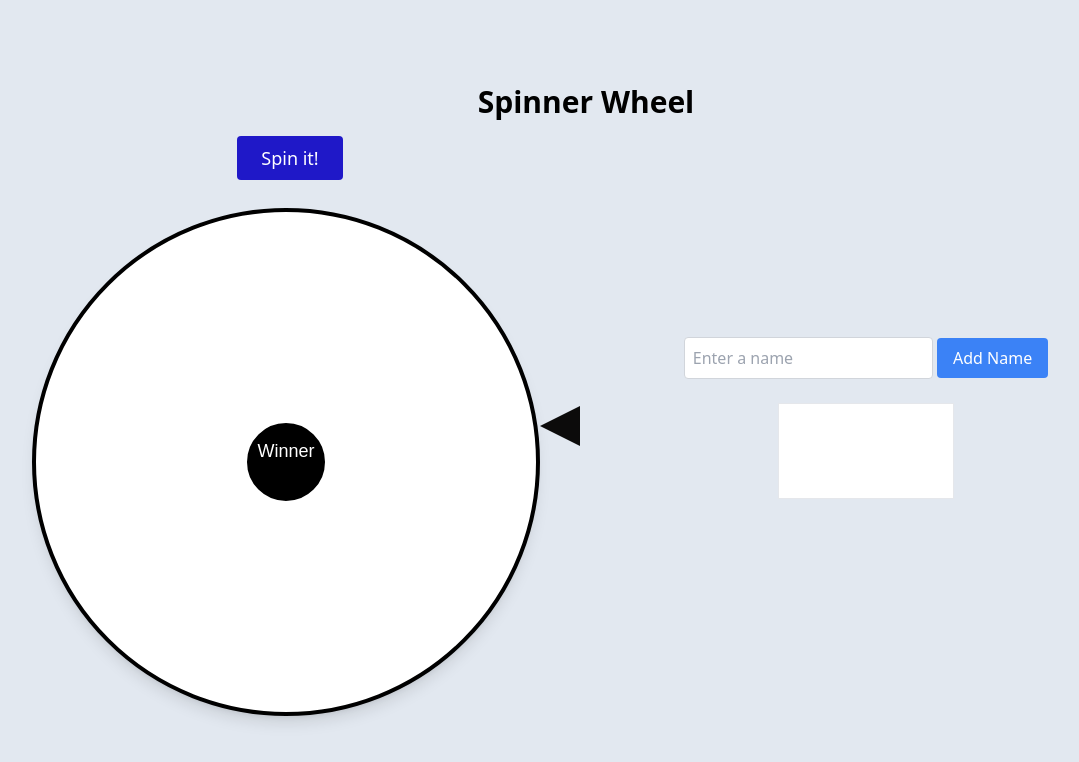
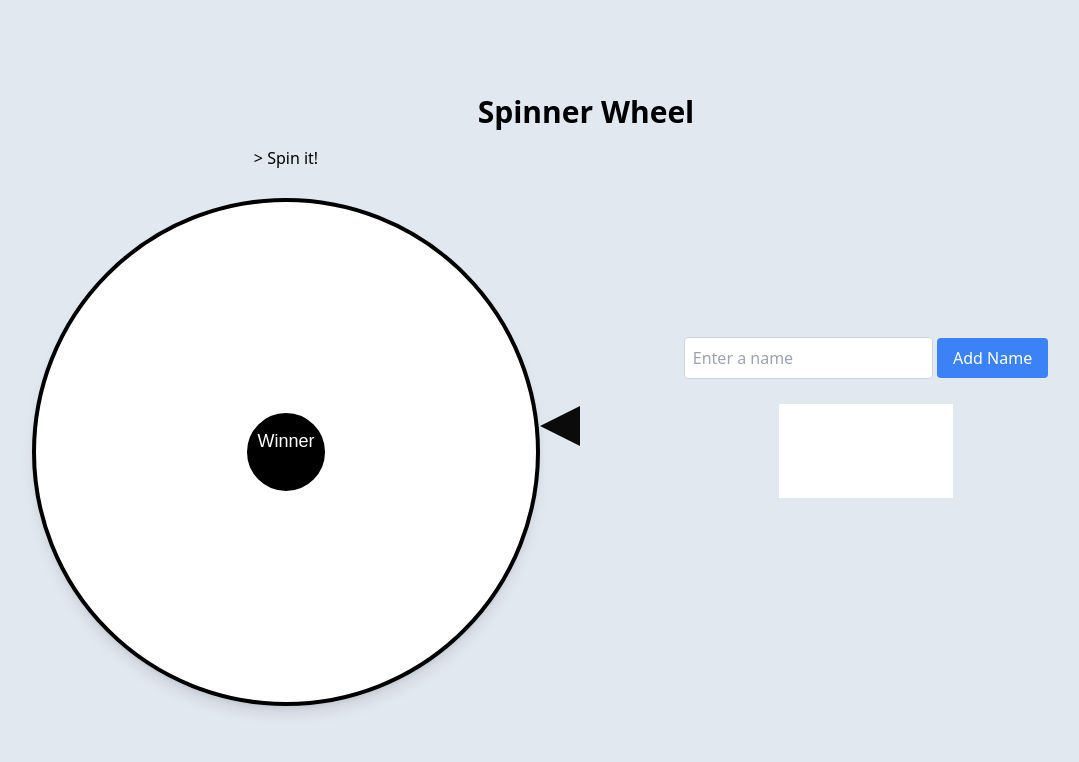
Before and after one commit to mdimamhosen/Task_One_Spin_wheel, a website built with Vite: page index.html in a window 1280 px wide. Shown: the whole page, without its empty margins (54-1133 px from the left). Built offline with nearby package versions, Linux system fonts and the light colour scheme.

Commit message:
final commit

```diff
--- a/index.html
+++ b/index.html
@@ -18,11 +18,7 @@
         <div class="flex justify-center items-center">
           <div class="flex flex-col gap-3">
             <div>
-              <button
-                class="px-6 py-2 text-lg bg-[#1F18C8] text-white rounded hover:bg-[#130eb6] transition duration-300 ml-2"
-              >
-                Spin it!
-              </button>
+              <button>> Spin it!</button>
             </div>
             <div class="relative mt-4 mx-auto">
               <canvas
```
